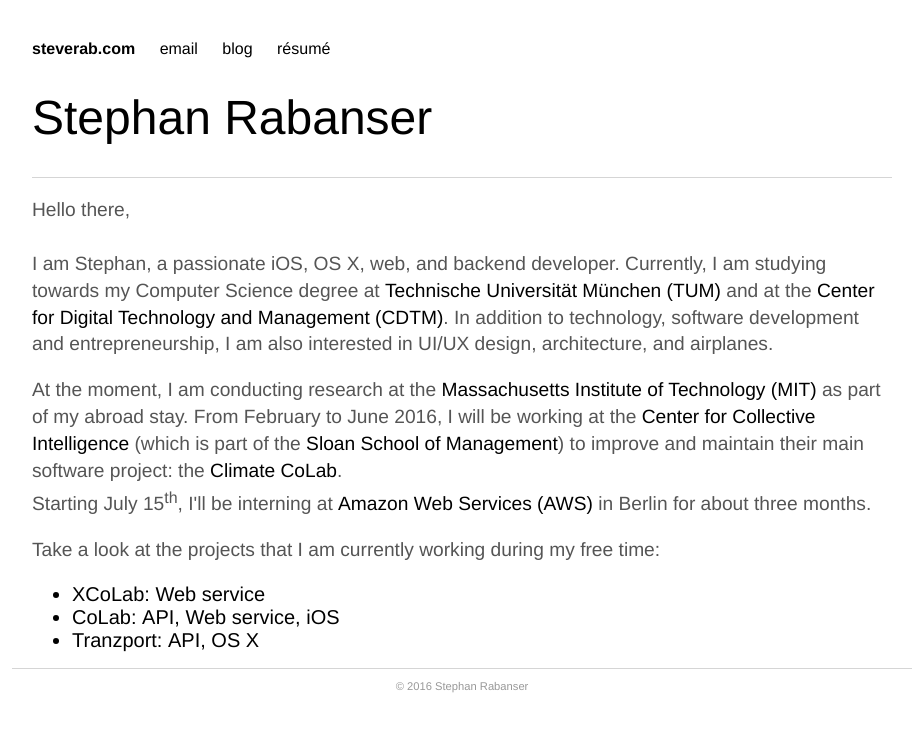
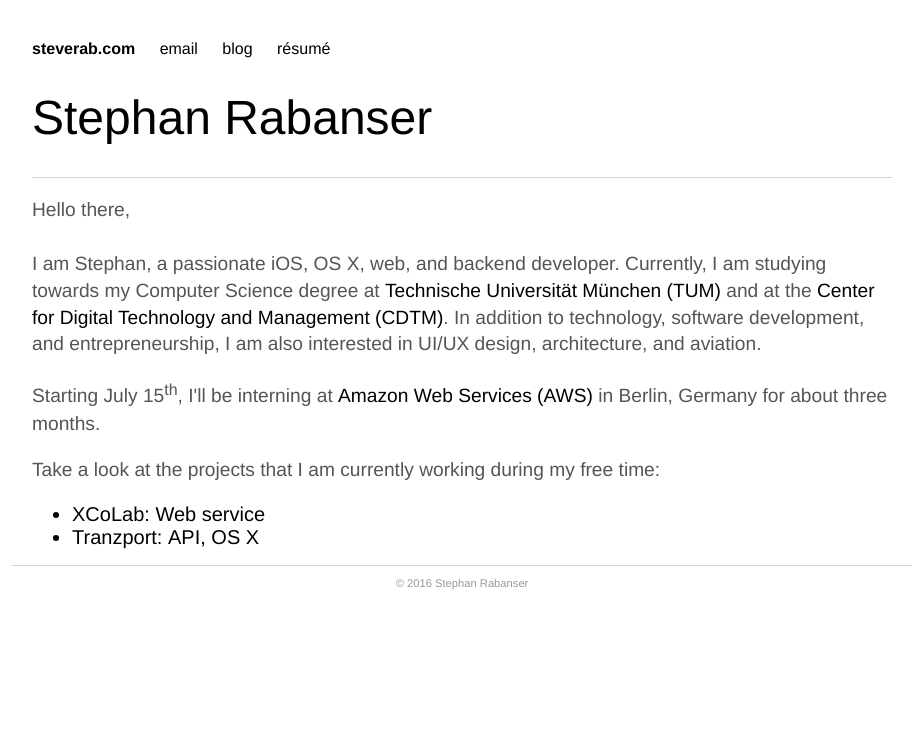
Before and after one commit to steverab/steverab.github.io, a Jekyll site: the page built from index.html, in a window 1280 px wide. Shown: the top 732 px of the page, without its empty margins (178-1101 px from the left). Built offline with Jekyll 4.4.1, drawn with Linux system fonts in a browser that asks for light colours.

Commit message:
Update homepage

```diff
--- a/index.html
+++ b/index.html
@@ -6,12 +6,11 @@
 	<h1>Stephan Rabanser</h1>
 	<hr/>
 	<p>Hello there,<br/><br/>
-		I am Stephan, a passionate iOS, OS X, web, and backend developer. Currently, I am studying towards my Computer Science degree at <a href="http://www.tum.de/en/homepage/">Technische Universit&auml;t M&uuml;nchen (TUM)</a> and at the <a href="http://cdtm.de/">Center for Digital Technology and Management (CDTM)</a>. In addition to technology, software development and entrepreneurship, I am also interested in UI/UX design, architecture, and airplanes.</p>
-	<p>At the moment, I am conducting research at the  <a href="http://mit.edu">Massachusetts Institute of Technology (MIT)</a> as part of my abroad stay. From February to June 2016, I will be working at the <a href="http://cci.mit.edu">Center for Collective Intelligence</a> (which is part of the <a href="http://mitsloan.mit.edu">Sloan School of Management</a>) to improve and maintain their main software project: the <a href="http://climatecolab.org">Climate CoLab</a>.<br />Starting July 15<sup>th</sup>, I'll be interning at <a href="https://aws.amazon.com">Amazon Web Services (AWS)</a> in Berlin for about three months.</p>
+		I am Stephan, a passionate iOS, OS X, web, and backend developer. Currently, I am studying towards my Computer Science degree at <a href="http://www.tum.de/en/homepage/">Technische Universit&auml;t M&uuml;nchen (TUM)</a> and at the <a href="http://cdtm.de/">Center for Digital Technology and Management (CDTM)</a>. In addition to technology, software development, and entrepreneurship, I am also interested in UI/UX design, architecture, and aviation.</p>
+	<p>Starting July 15<sup>th</sup>, I'll be interning at <a href="https://aws.amazon.com">Amazon Web Services (AWS)</a> in Berlin, Germany for about three months.</p>
 	<p>Take a look at the projects that I am currently working during my free time:</p>
 	<ul>
 		<li>XCoLab: <a href="https://github.com/CCI-MIT/XCoLab">Web service</a></li>
-		<li>CoLab: <a href="http://github.com/steverab/colab-api">API</a>, <a href="http://github.com/steverab/colab-www">Web service</a>, <a href="http://github.com/steverab/colab-ios">iOS</a></li>
 		<li>Tranzport: <a href="http://github.com/steverab/tranzport-api">API</a>, <a href="http://github.com/steverab/tranzport-mac">OS X</a></li>
 	</ul>
 </div><!-- /.blurb -->
```
